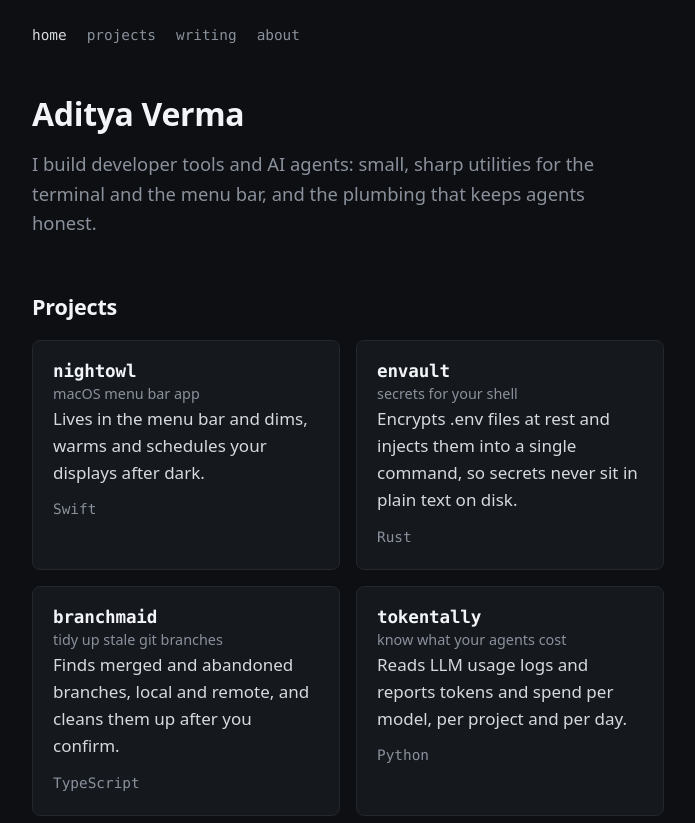
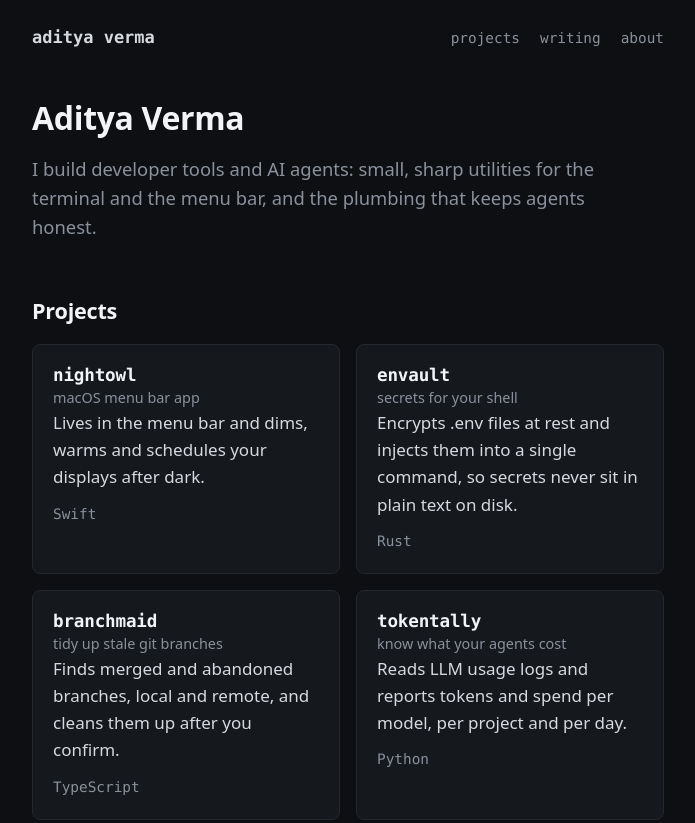
Before and after one commit to KING-MOI/verma.dev, an Astro site: page / in a window 1280 px wide. Shown: the top 823 px of the page, without its empty margins (292-987 px from the left). Built offline with nearby package versions, Linux system fonts and the light colour scheme; Astro itself is replaced by a stand-in of ours.

Commit message:
feat: put name on the left of the header

```diff
--- a/src/components/Header.astro
+++ b/src/components/Header.astro
@@ -2,7 +2,6 @@
 import { isActive } from "../lib/nav";
 
 const links = [
-  { href: "/", label: "home" },
   { href: "/projects/", label: "projects" },
   { href: "/writing/", label: "writing" },
   { href: "/about/", label: "about" },
@@ -12,6 +11,7 @@ const path = Astro.url.pathname;
 ---
 
 <header>
+  <a class="name" href="/">aditya verma</a>
   <nav>
     {
       links.map((l) => (
@@ -28,6 +28,21 @@ const path = Astro.url.pathname;
     max-width: 42rem;
     margin: 0 auto;
     padding: 1.5rem 1.25rem 0;
+  }
+
+  header {
+    display: flex;
+    justify-content: space-between;
+    align-items: baseline;
+    flex-wrap: wrap;
+    gap: 0.75rem;
+  }
+
+  .name {
+    color: var(--text);
+    font-family: var(--font-mono);
+    font-weight: 600;
+    text-decoration: none;
   }
 
   nav {
```
